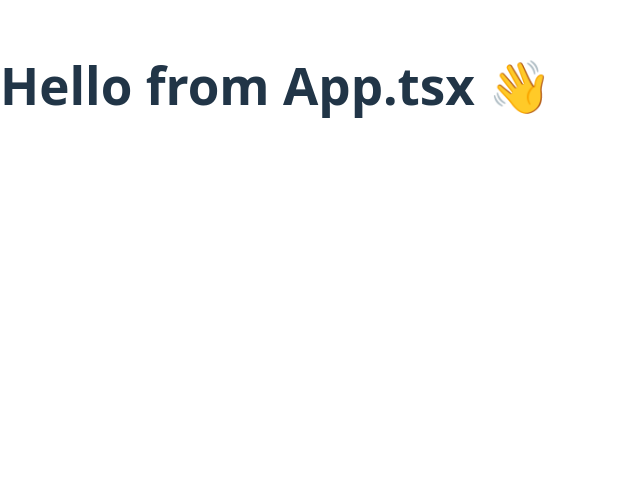
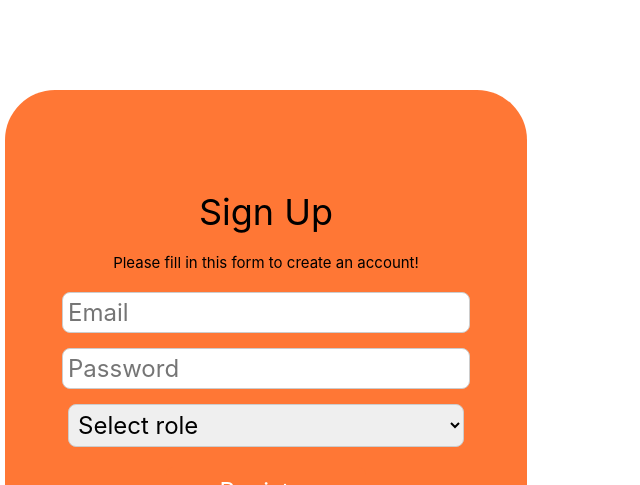
Before and after one commit to eunice-jpg/Alfresco-app, a React (Vite) app: page / in a window 1280 px wide. Shown: the part 315-800 px from the top of the page, without its empty margins (0-640 px from the left). Built offline with nearby package versions, Linux system fonts and the light colour scheme.

Commit message:
Update App.tsx

```diff
--- a/src/App.tsx
+++ b/src/App.tsx
@@ -1,5 +1,7 @@
+import SignUp from "./pages/SignUp";
+
 function App() {
-  return <h1>Hello from App.tsx 👋</h1>;
+  return <SignUp />;
 }
 
 export default App;
```
